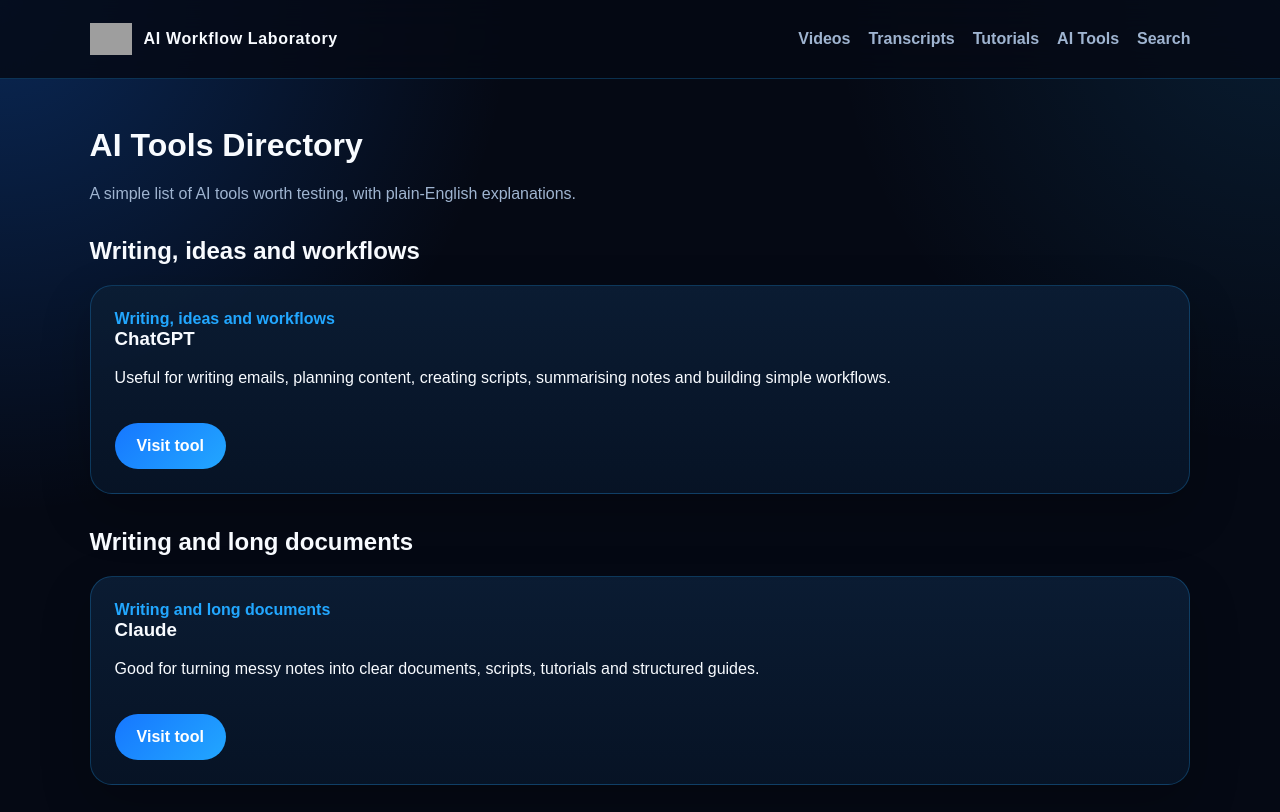
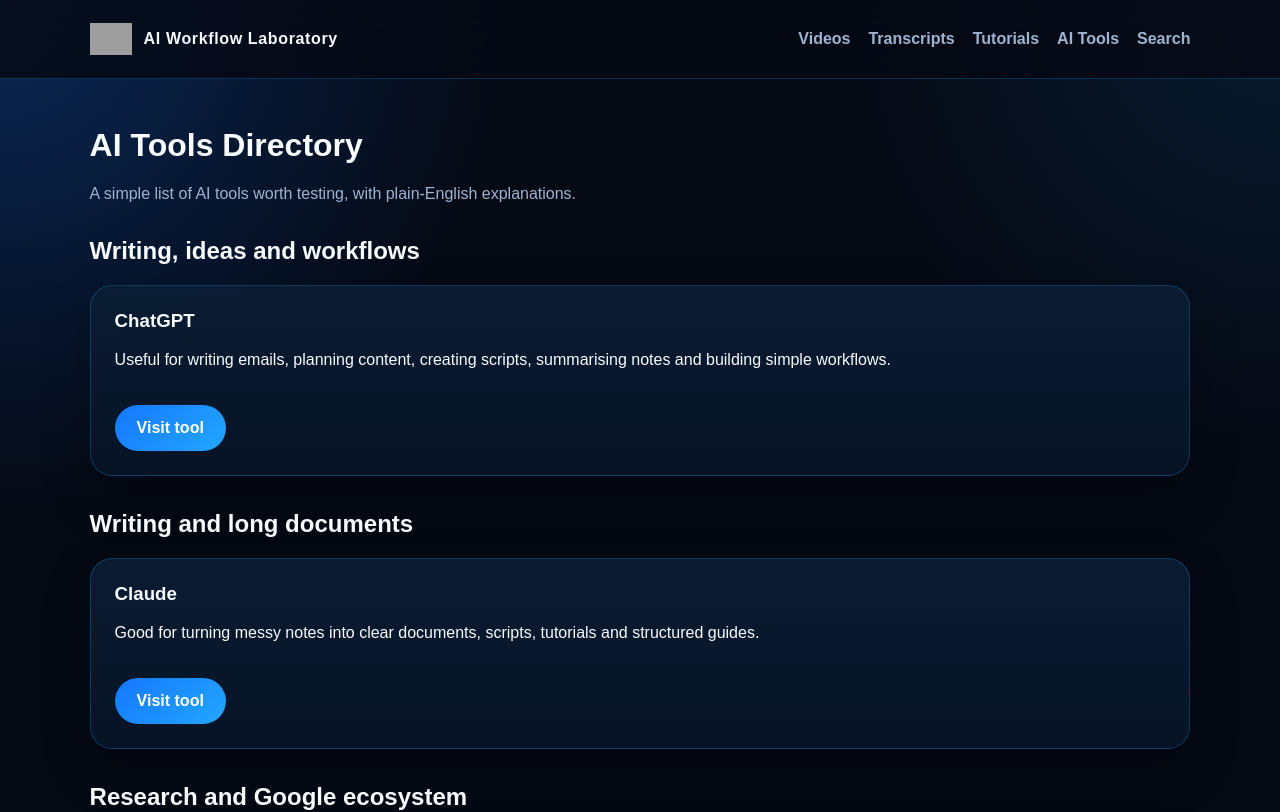
Before and after one commit to lukejameshatfield1998/ai-workflow-laboratory, a Next.js app: page /tools in a window 1280 px wide. Shown: the top 812 px of the page. Built offline with nearby package versions, Linux system fonts and the light colour scheme; grey boxes are pictures that could not be loaded.

Commit message:
Update page.js

```diff
--- a/app/tools/page.js
+++ b/app/tools/page.js
@@ -14,7 +14,6 @@
           <div className="grid">
             {tools.filter((tool) => tool.category === category).map((tool) => (
               <article className="card" key={tool.name}>
-                <span className="tool-tag">{tool.category}</span>
                 <h3>{tool.name}</h3>
                 <p>{tool.description}</p>
                 <a className="button" href={tool.link} target="_blank">Visit tool</a>
```
